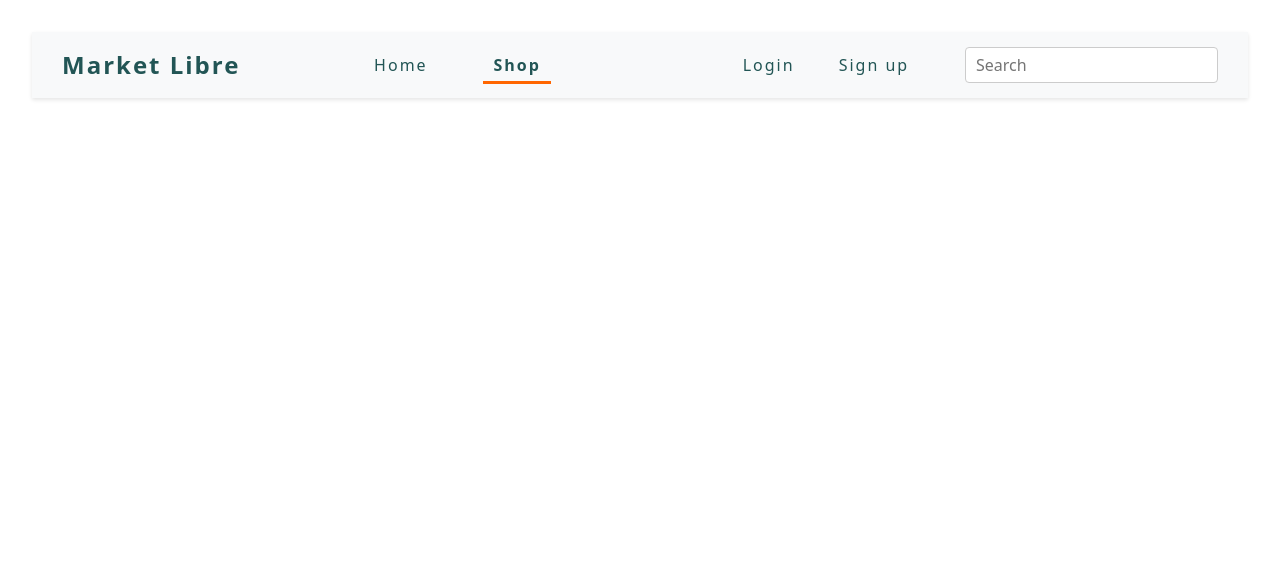
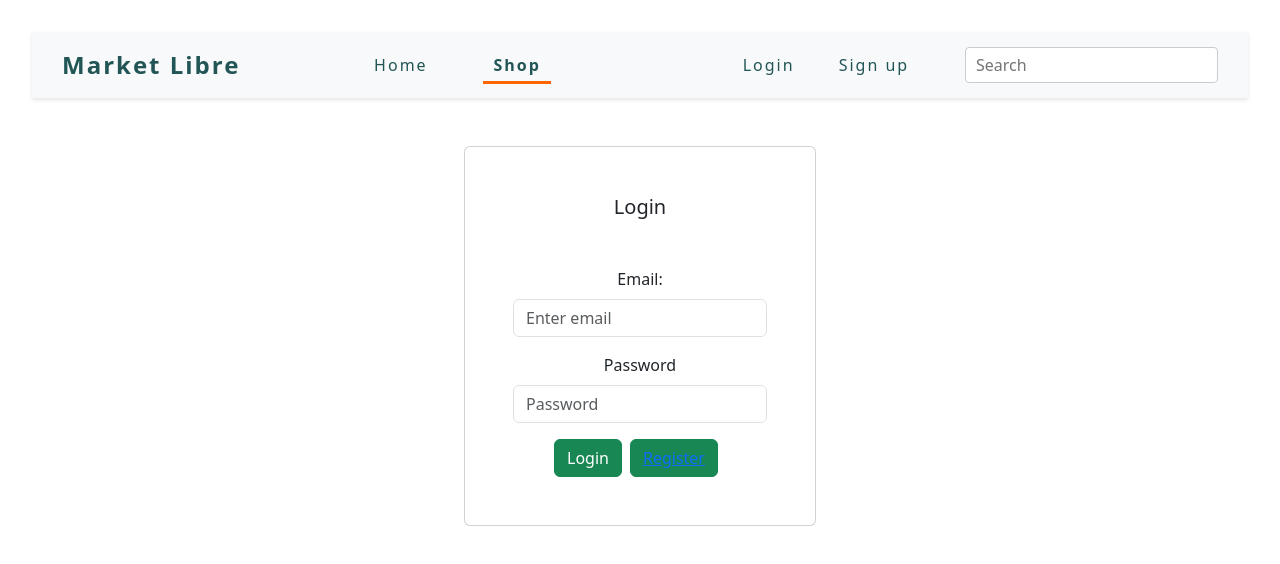
Before and after one commit to aChacin8/e-commerce-project, a React (Vite) app: page /Cart in a window 1280 px wide. Shown: the top 564 px of the page. Built offline with nearby package versions, Linux system fonts and the light colour scheme.

Commit message:
Agregamos la routes para shop

```diff
--- a/src/routes/RoutesIndex.jsx
+++ b/src/routes/RoutesIndex.jsx
@@ -1,6 +1,7 @@
 import {Routes, Route} from 'react-router-dom';
 import {Home, Dashboard, Secret, Login, Sign} from '@/pages';
 import { useAuthContext } from '@/hooks/useAuthContext';
+import ShoppingCart from '@/pages/ShoppingCart';
 
 
 const RoutesIndex = ({searchItem}) => {
@@ -9,6 +10,12 @@ const RoutesIndex = ({searchItem}) => {
     return (
         <Routes>
             <Route path='/' element= {<Home searchItem={searchItem}/>}/>
+            <Route path='/Cart'
+            element = {
+            isAuth
+                ?<ShoppingCart/>
+                : <Login/>
+            }/>
             <Route path='/Dashboard'
             element= {
             isAuth
```
